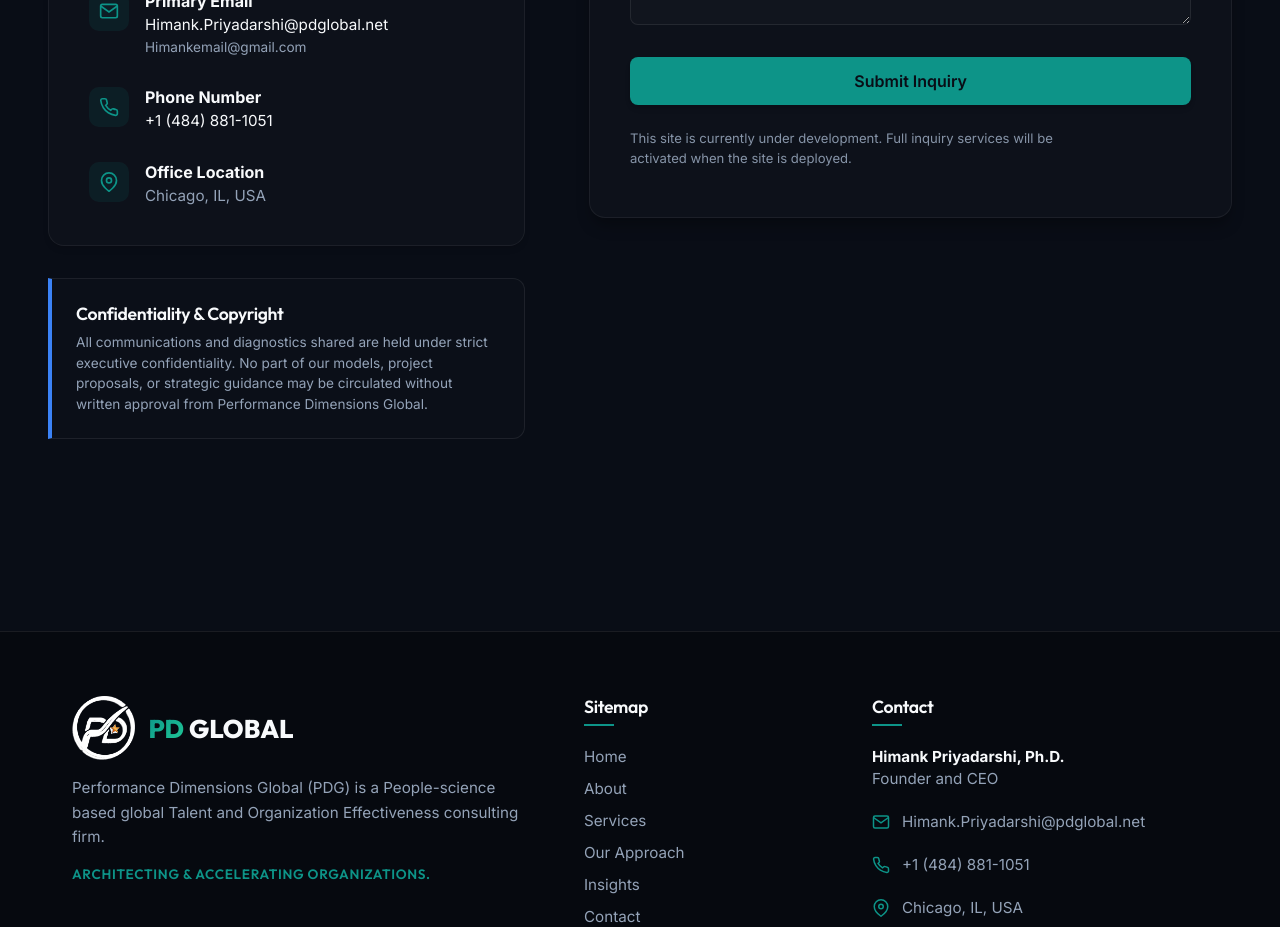
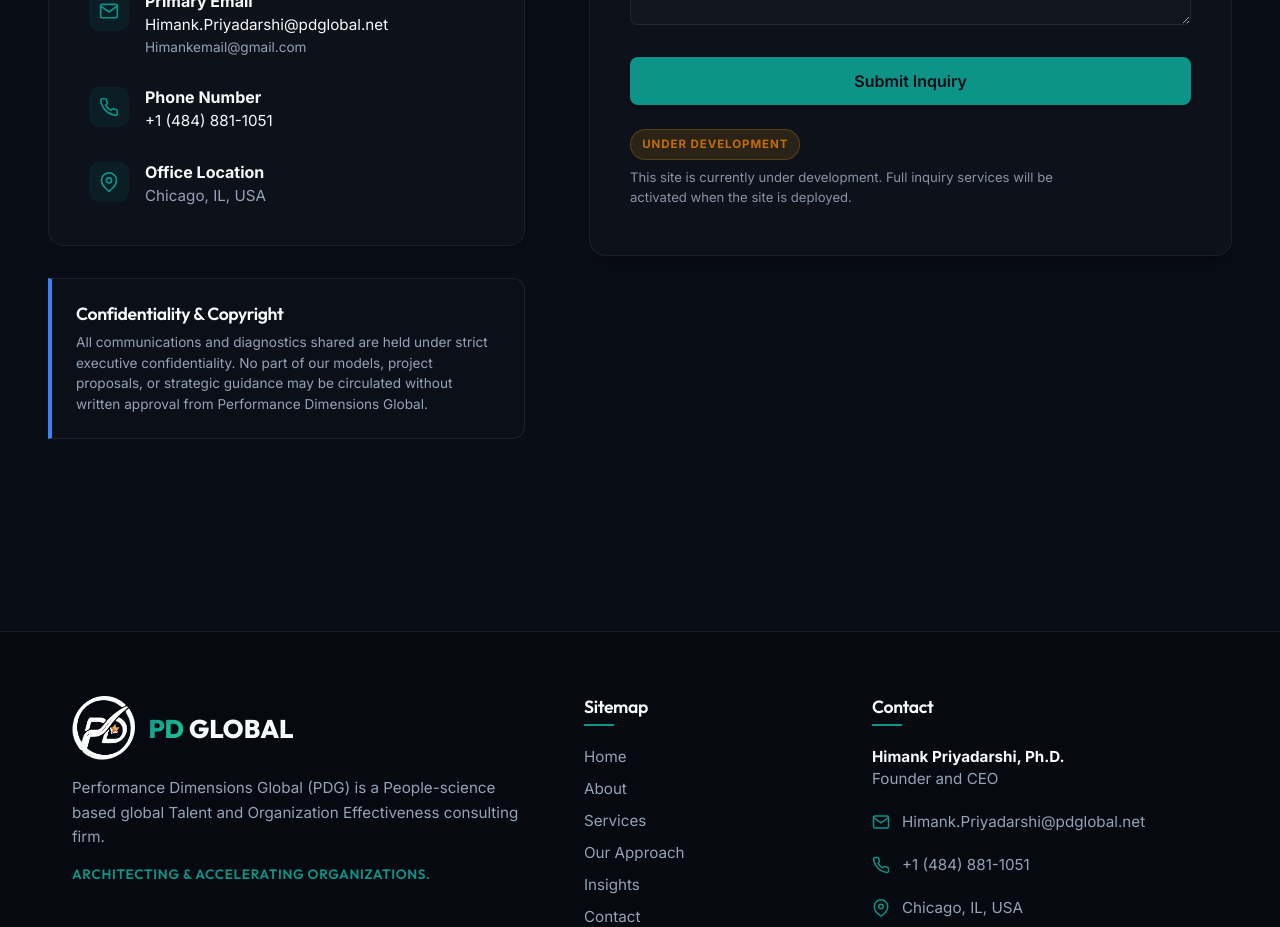
Before and after one commit to barada02/pdglobal, a Next.js app: page /contact in a window 1280 px wide. Shown: the part 940-1867 px from the top of the page. Built offline with nearby package versions, Linux system fonts and the light colour scheme.

Commit message:
feat: enhance ContactClient disclaimer with badge and improved styling

```diff
--- a/src/app/contact/ContactClient.tsx
+++ b/src/app/contact/ContactClient.tsx
@@ -173,7 +173,10 @@
                       Your email draft has been opened for PD Global. Send it from your email client, and Dr. Priyadarshi or a consulting representative will follow up within 24 business hours.
                     </p>
                     <p className={styles.disclaimerText}>
-                      This site is currently under development. Full inquiry services will be activated when the site is deployed.
+                      <span className={styles.disclaimerBadge}>Under Development</span>
+                      <span>
+                        This site is currently under development. Full inquiry services will be activated when the site is deployed.
+                      </span>
                     </p>
                     <button onClick={() => setFormStatus("idle")} className={styles.submitBtn}>
                       Send Another Inquiry
@@ -267,7 +270,10 @@
                       {formStatus === "submitting" ? "Submitting Inquiry..." : "Submit Inquiry"}
                     </button>
                     <p className={styles.disclaimerText}>
-                      This site is currently under development. Full inquiry services will be activated when the site is deployed.
+                      <span className={styles.disclaimerBadge}>Under Development</span>
+                      <span>
+                        This site is currently under development. Full inquiry services will be activated when the site is deployed.
+                      </span>
                     </p>
                   </form>
                 )}
--- a/src/app/contact/contact.module.css
+++ b/src/app/contact/contact.module.css
@@ -338,4 +338,21 @@
   line-height: 1.5;
   max-width: 460px;
   opacity: 0.9;
+  display: flex;
+  flex-direction: column;
+  gap: 0.5rem;
 }
+
+.disclaimerBadge {
+  display: inline-flex;
+  align-self: flex-start;
+  padding: 0.35rem 0.7rem;
+  border-radius: 999px;
+  background: rgba(245, 158, 11, 0.14);
+  color: #d97706;
+  border: 1px solid rgba(245, 158, 11, 0.28);
+  font-size: 0.72rem;
+  font-weight: 700;
+  letter-spacing: 0.08em;
+  text-transform: uppercase;
+}
```
